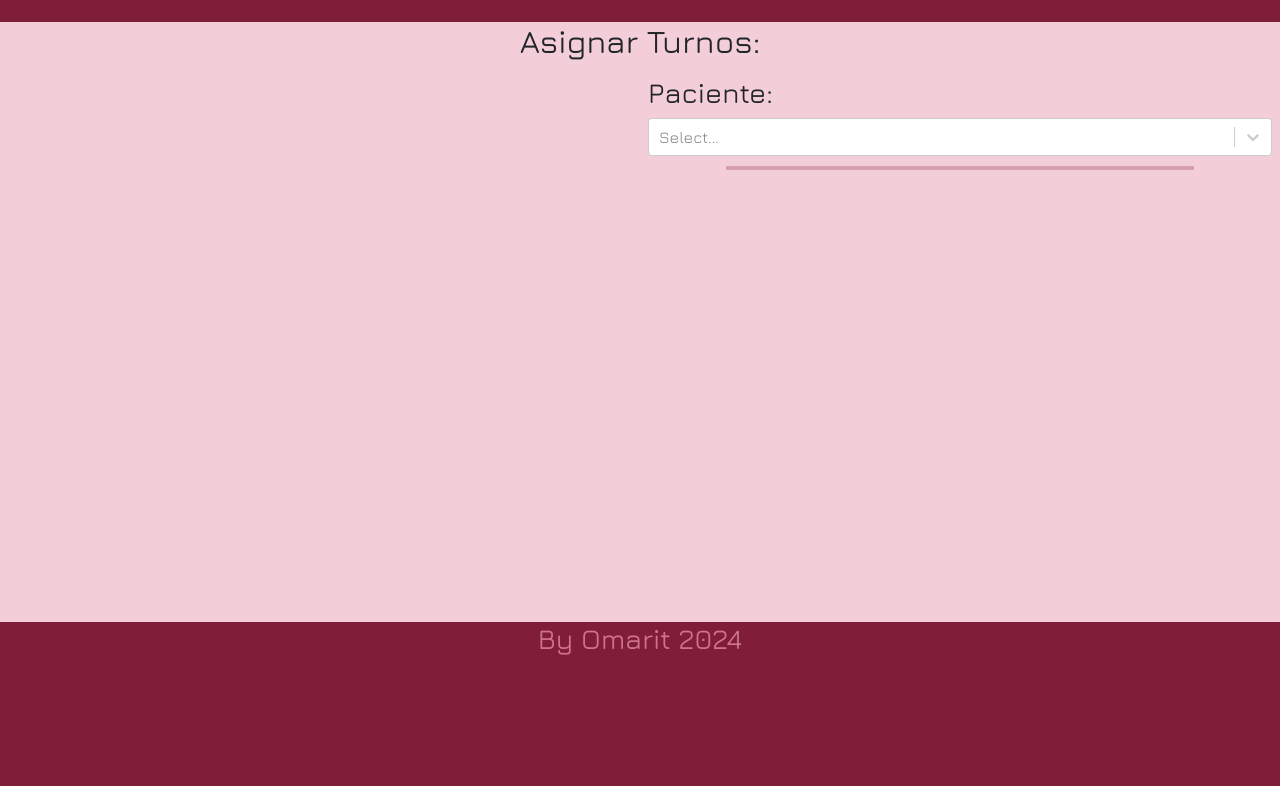
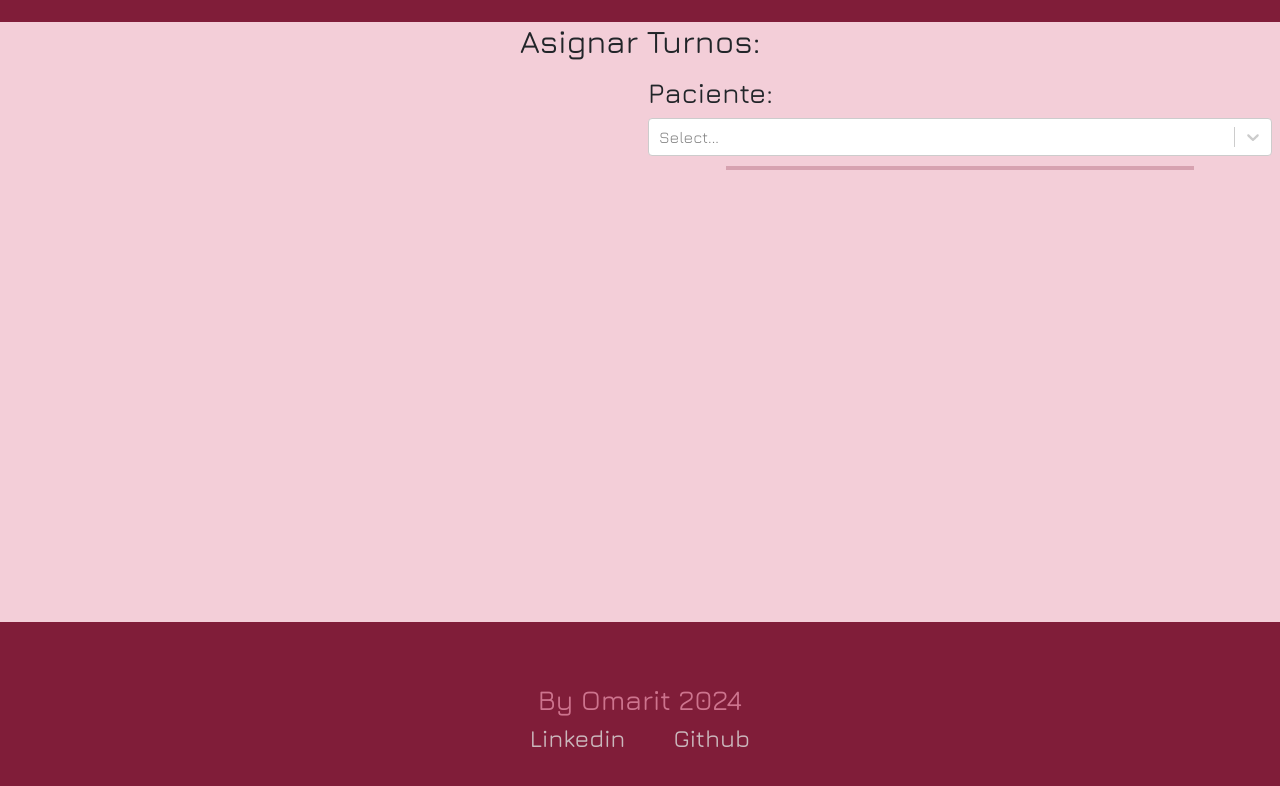
Before and after one commit to Omarit82/agrippa_v4.0, a React (Vite) app: page /Assign in a window 1280 px wide. Shown: the part 212-998 px from the top of the page. Built offline with nearby package versions, Linux system fonts and the light colour scheme; no server answers; the database is empty.

Commit message:
Mod: footer

```diff
--- a/src/components/Assign/Assign.jsx
+++ b/src/components/Assign/Assign.jsx
@@ -8,7 +8,6 @@ import { filterTurnosContext } from '../../context/filterTurnosContext';
 
 export const Assign = () =>{
     const [ patients, setPatients ] = useState();
-    const [ turnos, setTurnos ] = useState([]);
     const { fecha } = useContext(filterTurnosContext);
 
     useEffect(() => {
--- a/src/components/CardsListContainer/CardsListContainer.jsx
+++ b/src/components/CardsListContainer/CardsListContainer.jsx
@@ -8,9 +8,6 @@ export const CardsListContainer = () => {
         <>
             <h2 className="text-center">Bienvenido</h2>
 
-            <div>
-
-            </div>
         </>
     )
 }
--- a/src/components/Footer/Footer.jsx
+++ b/src/components/Footer/Footer.jsx
@@ -1,9 +1,15 @@
+import { Link } from 'react-router-dom'
 import './style.css'
 
 export const Footer = () => {
     return (
-        <footer>
+        <footer className='d-flex flex-column align-items-center justify-content-center'>
             <h3 className="text-center">By Omarit 2024</h3>
+            <div className='d-flex'>
+                <h4 className='me-5'><Link to={'https://www.linkedin.com/in/omar-roselli'}>Linkedin</Link></h4>
+                <h4><Link to={'https://www.github.com/Omarit82'}>Github</Link></h4>
+            </div>
+
         </footer>
     )
 }
--- a/src/components/Footer/style.css
+++ b/src/components/Footer/style.css
@@ -2,4 +2,8 @@ footer {
     background-color: #801d39;
     color: #cd748e;
     height: 25vh;
+    a{
+        text-decoration: none;
+        color: #cab7bc;
+    }
 }
--- /dev/null
+++ b/src/components/Turnos/TurnoCard.jsx
@@ -0,0 +1,13 @@
+
+
+export const TurnoCard = ({turno}) => {
+    let fecha = turno.dia.toDate().toLocaleDateString()
+
+
+    return (
+        <div className="card p-3 m-3">
+            <h4>{turno.paciente.name}, {turno.paciente.lastName}</h4>
+            <h5>{turno.horario} - {fecha}</h5>
+        </div>
+    )
+}
--- a/src/components/Turnos/Turnos.jsx
+++ b/src/components/Turnos/Turnos.jsx
@@ -1,13 +1,34 @@
+import { useEffect, useState } from "react";
 import { Navegador } from "../Navegador/Navegador"
+import { collection, getDocs, orderBy, query } from "firebase/firestore";
+import { db } from "../../firebase/config";
+import { TurnoCard } from "./TurnoCard";
 
 
 export const Turnos = () => {
 
+    const [ turnos, setTurnos ] = useState([]);
+    useEffect(()=>{
+        /**** TRAIGO LOS Turnos DE LA DB ******/
+        const listado = collection (db,"turnos");
+        const data = query (listado, orderBy("dia","desc"));
+        getDocs(data)
+        .then((snapshot)=>{
+            setTurnos(
+                snapshot.docs.map((doc) => ({id:doc.id, ...doc.data() }))
+            )
+        })
+    },[]);
     return (
         <>
             <Navegador />
             <main>
                 <h2 className="text-center">Listado de Turnos:</h2>
+                {
+                    turnos.map((tt)=>(
+                        <TurnoCard turno={tt} />
+                    ))
+                }
             </main>
         </>
     )
--- a/src/context/filterTurnosContext.jsx
+++ b/src/context/filterTurnosContext.jsx
@@ -9,9 +9,7 @@ export const FilterTurnosProvider = ( {children} ) => {
 
     function handleFilter(s){
         const fechaJS = new Date(s)
-        console.log(fechaJS)
         const f = Timestamp.fromDate(fechaJS)
-        console.log(f);
         setFecha(f);
     }
     const values = {
```
Also changed, not shown: 1 other file (tests, documents, lock files or other folders).
